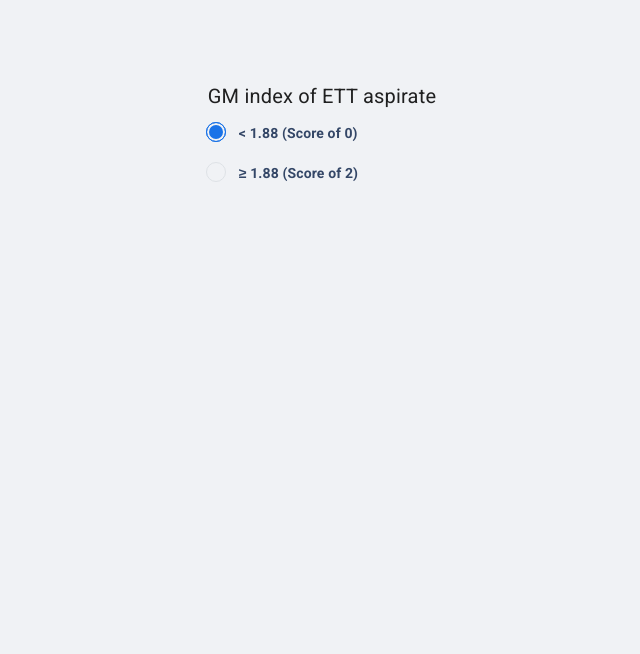
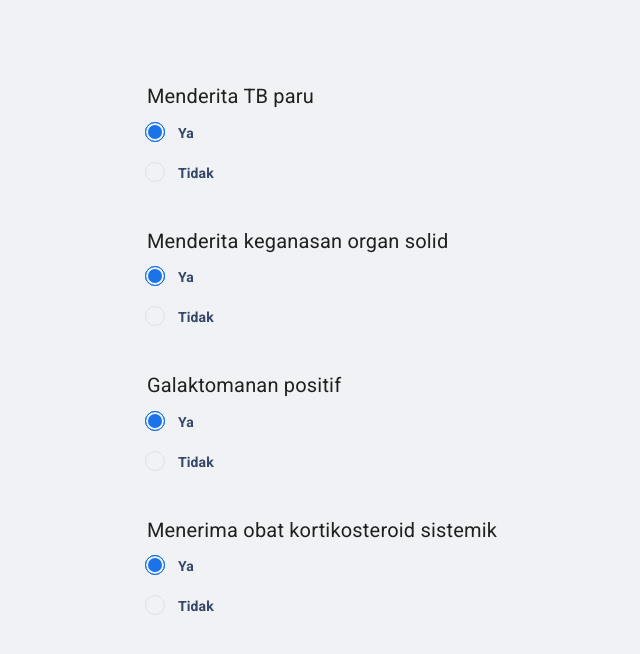
Before and after one commit to muhammadHaggy/website-diagnosa-ipa-itf, a React (Create React App) app: page /scoring in a window 1280 px wide. Shown: the top 654 px of the page, without its empty margins (318-958 px from the left). Built offline with nearby package versions, Linux system fonts and the light colour scheme.

Commit message:
feat: form skoring

```diff
--- a/src/pages/Scoring/index.js
+++ b/src/pages/Scoring/index.js
@@ -1,13 +1,19 @@
 import { Grid } from "@mui/material";
-import GmIndex from "./sections/GmIndex";
 import { useState } from "react";
+import FormSkoring from "./sections/FormSkoring";
 
 function Scoring() {
-  const [gmIndex, setGmIndex] = useState(false)
+  const [tbParu, setTbParu] = useState(false)
+  const [organSolid, setOrganSolid] = useState(false)
+  const [galaktomanan, setGalaktomanan] = useState(false)
+  const [kortikosteroid, setKortikosteroid] = useState(false)
 
   return (
-    <Grid container direction={'column'} alignContent={'center'} py={'5rem'}>
-      <GmIndex gmIndex={gmIndex} setGmIndex={setGmIndex} />
+    <Grid container direction={'column'} alignContent={'center'} py={'5rem'} gap={"2rem"}>
+      <FormSkoring label={"Menderita TB paru"} value={tbParu} setValue={setTbParu} />
+      <FormSkoring label={"Menderita keganasan organ solid"} value={organSolid} setValue={setOrganSolid} />
+      <FormSkoring label={"Galaktomanan positif"} value={galaktomanan} setValue={setGalaktomanan} />
+      <FormSkoring label={"Menerima obat kortikosteroid sistemik"} value={kortikosteroid} setValue={setKortikosteroid} />
     </Grid>
   )
 }
--- /dev/null
+++ b/src/pages/Scoring/sections/FormSkoring.js
@@ -0,0 +1,40 @@
+import { FormControl, FormControlLabel, Radio } from "@mui/material";
+
+
+function FormSkoring({ label, value, setValue }) {
+  return (
+    <div>
+      <p>
+        {label}
+      </p>
+      <FormControl>
+        <FormControlLabel
+          control={
+            <Radio
+              checked={!value}
+              onChange={() => setValue(false)}
+              value={false}
+              name="Ya"
+              aria-label="ya"
+            />
+          }
+          label="Ya"
+        />
+        <FormControlLabel
+          control={
+            <Radio
+              checked={value}
+              onChange={() => setValue(true)}
+              value={false}
+              name="Tidak"
+              aria-label="tidak"
+            />
+          }
+          label="Tidak"
+        />
+      </FormControl>
+    </div>
+  )
+}
+
+export default FormSkoring
--- a/src/pages/Scoring/sections/GmIndex.js
+++ /dev/null
@@ -1,41 +0,0 @@
-import { FormControl, FormControlLabel, Radio } from "@mui/material";
-
-
-function GmIndex({gmIndex, setGmIndex}) {
-
-  return (
-    <>
-      <p>
-        GM index of ETT aspirate
-      </p>
-      <FormControl>
-        <FormControlLabel
-          control={
-            <Radio
-              checked={!gmIndex}
-              onChange={() => setGmIndex(false)}
-              value={false}
-              name="Under 1.88"
-              aria-label="under-1.88"
-            />
-          }
-          label="< 1.88 (Score of 0)"
-        />
-        <FormControlLabel
-          control={
-            <Radio
-              checked={gmIndex}
-              onChange={() => setGmIndex(true)}
-              value={false}
-              name="greater or equal 1.88"
-              aria-label="grater-or-equal-1.88"
-            />
-          }
-          label="≥ 1.88 (Score of 2)"
-        />
-      </FormControl>
-    </>
-  )
-}
-
-export default GmIndex
```
